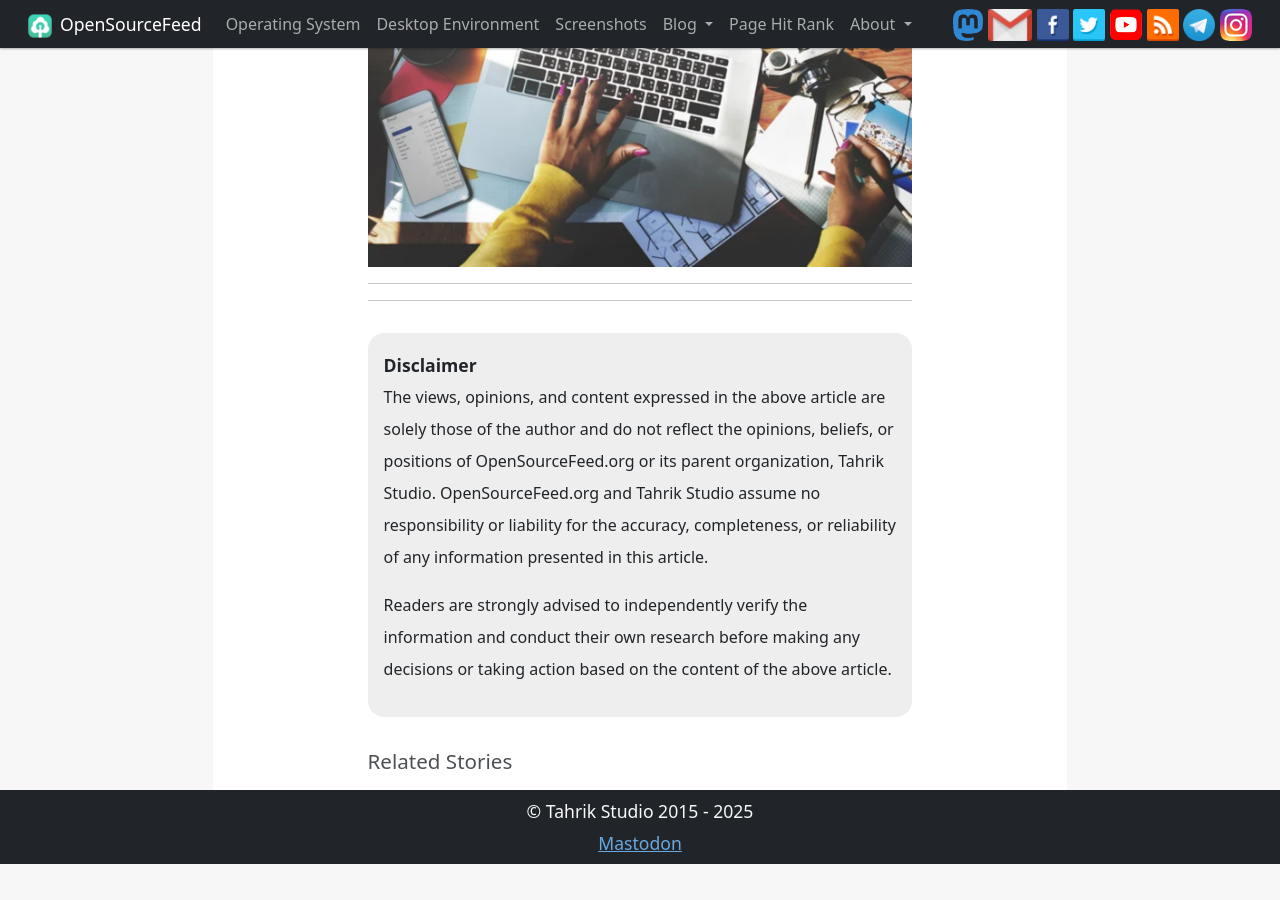
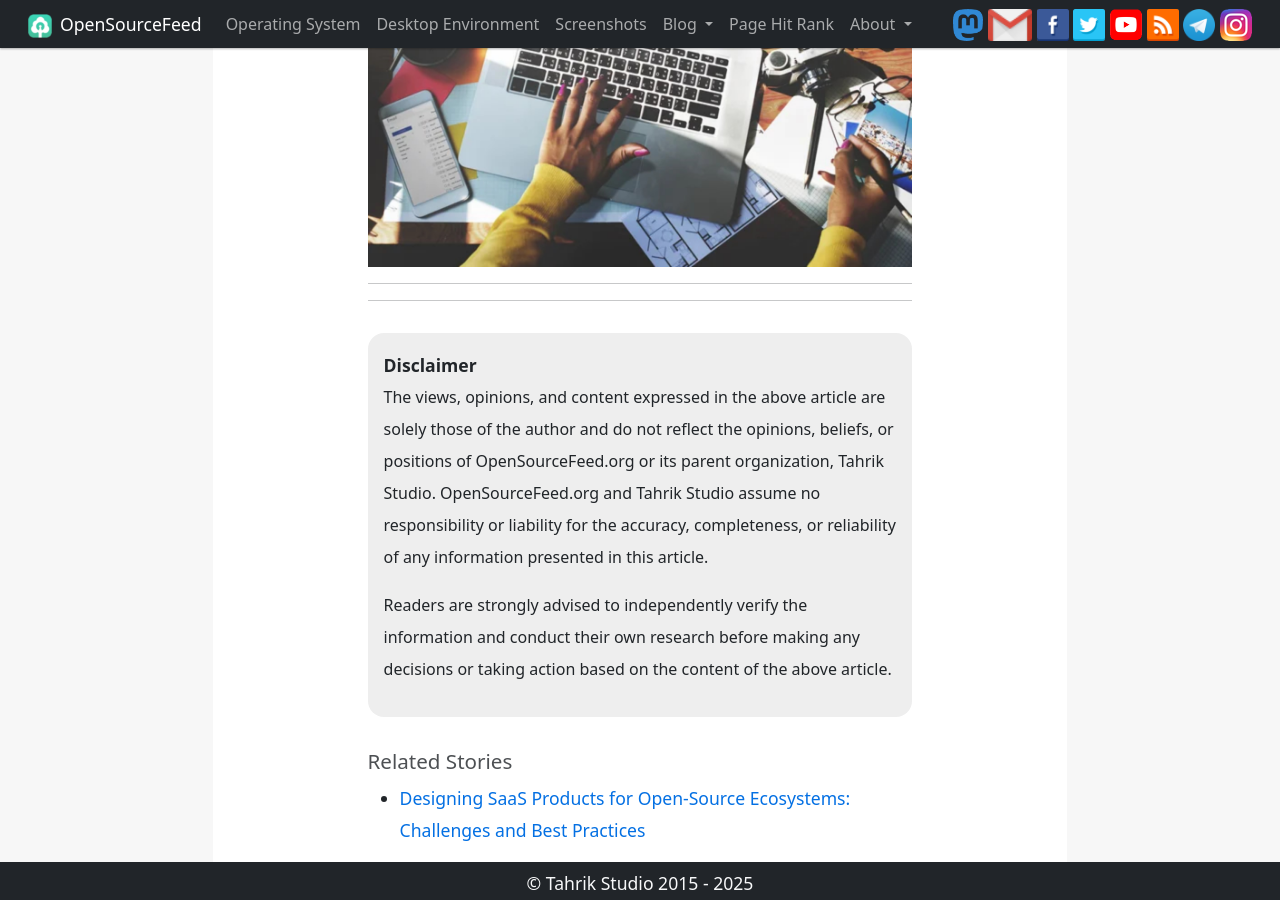
Before and after one commit to opensourcefeed/insights, a Jekyll site: the page built from _posts/2025-07-08-creative-campaign-ideas-customer-engagement.md, in a window 1280 px wide and 900 px high, scrolled down 5205 px. Built offline with Jekyll 4.4.1, drawn with Linux system fonts in a browser that asks for light colours; comment, search, counter and statistics services are not loaded; some of the changed lines change nothing that is shown.

Commit message:
SaaS for opensource

```diff
--- a/_includes/navbar.html
+++ b/_includes/navbar.html
@@ -1,6 +1,6 @@
 <nav class="navbar navbar-expand-xl navbar-dark bg-dark">
   <div class="container-fluid">
-    <a class="navbar-brand" href="{{site.url}}"><img width="24" src="/assets/images/meta/icon.png" alt="logo" />OpenSourceFeed</a>
+    <a class="navbar-brand" href="{{site.url}}"><img width="24" src="/insights/assets/images/meta/icon.png" alt="logo" />OpenSourceFeed</a>
     <button class="navbar-toggler" type="button" data-bs-toggle="collapse" data-bs-target="#navbarSupportedContent" aria-controls="navbarSupportedContent" aria-expanded="false" aria-label="Toggle navigation">
       <span class="navbar-toggler-icon"></span>
     </button>
@@ -40,25 +40,25 @@
       </ul>
       <ul class="navbar-nav social-icons">
         <li> <a rel="nofollow" title="Follow us on Mastodon" target="_blank" href="https://floss.social/@opensourcefeed">
-            <img height="25" alt="Mastodon Link" src="/assets/images/meta/mastodon.png"> </a> </li>
+            <img height="25" alt="Mastodon Link" src="/insights/assets/images/meta/mastodon.png"> </a> </li>
         <li> <a rel="nofollow" title="Send us Email" target="_blank" href="mail:contact.opensourcefeed@gmail.com"> <img
-              height="25" alt="Email ID" src="/assets/images/meta/email.png"> </a> </li>
+              height="25" alt="Email ID" src="/insights/assets/images/meta/email.png"> </a> </li>
         <li> <a rel="nofollow" title="Like us on facebook" target="_blank"
             href="https://www.facebook.com/opensourcefeed/">
-            <img height="25" alt="FB Link" src="/assets/images/meta/facebook.png"> </a> </li>
+            <img height="25" alt="FB Link" src="/insights/assets/images/meta/facebook.png"> </a> </li>
         <li> <a rel="nofollow" title="Follow us on Twitter" target="_blank" href="https://twitter.com/opensourcefeed">
-            <img height="25" alt="Twitter Link" src="/assets/images/meta/twitter.png"> </a> </li>
+            <img height="25" alt="Twitter Link" src="/insights/assets/images/meta/twitter.png"> </a> </li>
         <li> <a rel="nofollow" title="Subscribe our YouTube channel" target="_blank"
             href="https://www.youtube.com/c/DistroScreens"> <img height="25" alt="YouTube Channel"
-              src="/assets/images/meta/youtube.png">
+              src="/insights/assets/images/meta/youtube.png">
           </a> </li>
         <li> <a title="Subscribe for our RSS" target="_blank" href="/feed.xml"> <img height="25" alt="RSS Link"
-              src="/assets/images/meta/rss.png"> </a> </li>
+              src="/insights/assets/images/meta/rss.png"> </a> </li>
         <li> <a rel="nofollow" title="Subscribe us on Telegram" target="_blank" href="https://t.me/opensourcefeedOrg">
-            <img height="25" alt="Telegram Link" src="/assets/images/meta/telegram.png"> </a> </li>
+            <img height="25" alt="Telegram Link" src="/insights/assets/images/meta/telegram.png"> </a> </li>
         <li> <a rel="nofollow" title="Follw us on Instagram" target="_blank"
             href="https://www.instagram.com/opensourcefeed/">
-            <img height="25" alt="Instagram Link" src="/assets/images/meta/instagram.png"> </a> </li>
+            <img height="25" alt="Instagram Link" src="/insights/assets/images/meta/instagram.png"> </a> </li>
       </ul>
     </div>
   </div>
--- /dev/null
+++ b/_posts/2025-07-11-designing-saas-products-for-open-source-ecosystems.md
@@ -0,0 +1,85 @@
+---
+layout: post
+title: "Designing SaaS Products for Open-Source Ecosystems: Challenges and Best Practices"
+description: Designing SaaS platforms for open-source projects requires unique UX strategies and specialized design practices.
+categories: [saas, design, open-source]
+tags: [saas design, open-source saas, UX, design system, freemium, product strategy]
+image: /insights/assets/images/post-images/saas-for-opensource.webp
+---
+
+
+**In** the evolving landscape of open-source software, the rise of SaaS (Software as a Service) products built on open-source foundations has opened a new frontier of opportunity—and complexity. From monetizing open-source projects to delivering consistent UX across modular architectures, designing SaaS platforms in this context requires a uniquely strategic and user-centered approach.
+
+Let’s explore what makes SaaS design for open-source ecosystems so different—and how working with a specialized [saas design agency](https://qubstudio.com/saas-design-agency/) can help mitigate the risks while accelerating product-market fit.
+
+![SaaS for opensourcce ecosystem](/insights/assets/images/post-images/saas-for-opensource.webp)
+
+## The Unique UX Challenges of Open-Source-Based SaaS
+
+### **1. Inconsistent UI Patterns Across Modules**
+
+Open-source projects often evolve through community contributions, leading to inconsistent UI components and interaction patterns. When transforming these into a commercial SaaS platform, this inconsistency can lead to:
+
+- Increased learning curve
+- Reduced perceived quality
+- Lower user trust and adoption
+
+**Solution:** Establishing a **unified design system** that standardizes components and behaviors while respecting the flexibility open-source communities value.
+
+---
+
+### **2. Technical Complexity and Limited Abstraction**
+
+Open-source tools often prioritize functionality over usability. SaaS platforms must abstract complex interactions into intuitive flows. The challenge is doing this **without dumbing down the product** for power users.
+
+**Best Practice:** Use progressive disclosure and adaptive UI patterns—giving new users guidance while leaving room for advanced users to explore.
+
+---
+
+### **3. Multistakeholder User Personas**
+
+Unlike traditional SaaS platforms with a clear ICP, open-source-based SaaS often serves:
+
+- DevOps and sysadmins
+- Non-technical stakeholders (e.g. project managers)
+- Community contributors
+- Enterprise clients
+
+**Approach:** Persona-based UX design is critical. Each user group needs tailored onboarding, support flows, and feature accessibility without cluttering the interface.
+
+---
+
+### **4. Licensing Transparency and Ethical UX**
+
+Users of open-source tools care deeply about transparency. Dark patterns or unclear limitations (e.g. freemium traps) can damage brand equity quickly.
+
+**UX Principle:** Be transparent about open-core vs. paid features. Visual clarity in tier differentiation builds trust and improves retention.
+
+---
+
+## The Role of SaaS Design Agencies in Open-Source Productization
+
+Bridging the gap between developer-built open-source tools and user-friendly, scalable SaaS platforms requires cross-functional expertise in:
+
+- UX research with open-source communities
+- Design systems for modular architecture
+- Product strategy for hybrid monetization models
+- Scalable design-to-dev handoff pipelines
+
+That’s why companies increasingly turn to a specialized saas design agency that understands both worlds—open-source values and enterprise SaaS expectations.
+
+| Open-Source Project | SaaS Platform     | Design Win                                             |
+|---------------------|-------------------|--------------------------------------------------------|
+| GitLab              | GitLab SaaS       | Clear tier differentiation, seamless onboarding       |
+| Mattermost          | Mattermost Cloud  | Consistent design system across self-hosted and SaaS  |
+| PostHog             | PostHog Cloud     | Modularity with progressive onboarding                |
+
+These products show that thoughtful design is not just skin-deep—it’s the engine for open-source sustainability in the SaaS model.
+
+---
+
+## Conclusion
+
+As open-source projects mature into commercial SaaS offerings, the importance of product design only increases. Whether it’s aligning user flows with business goals, or creating a UI that respects the ethos of community-built software, the right design approach is critical.
+
+If you’re building or scaling a SaaS product rooted in open-source tech, partnering with a saas design agency that knows both ecosystems can be the strategic differentiator you need.
```
Also changed, not shown: assets/images/post-images/saas-for-opensource.webp (added).
